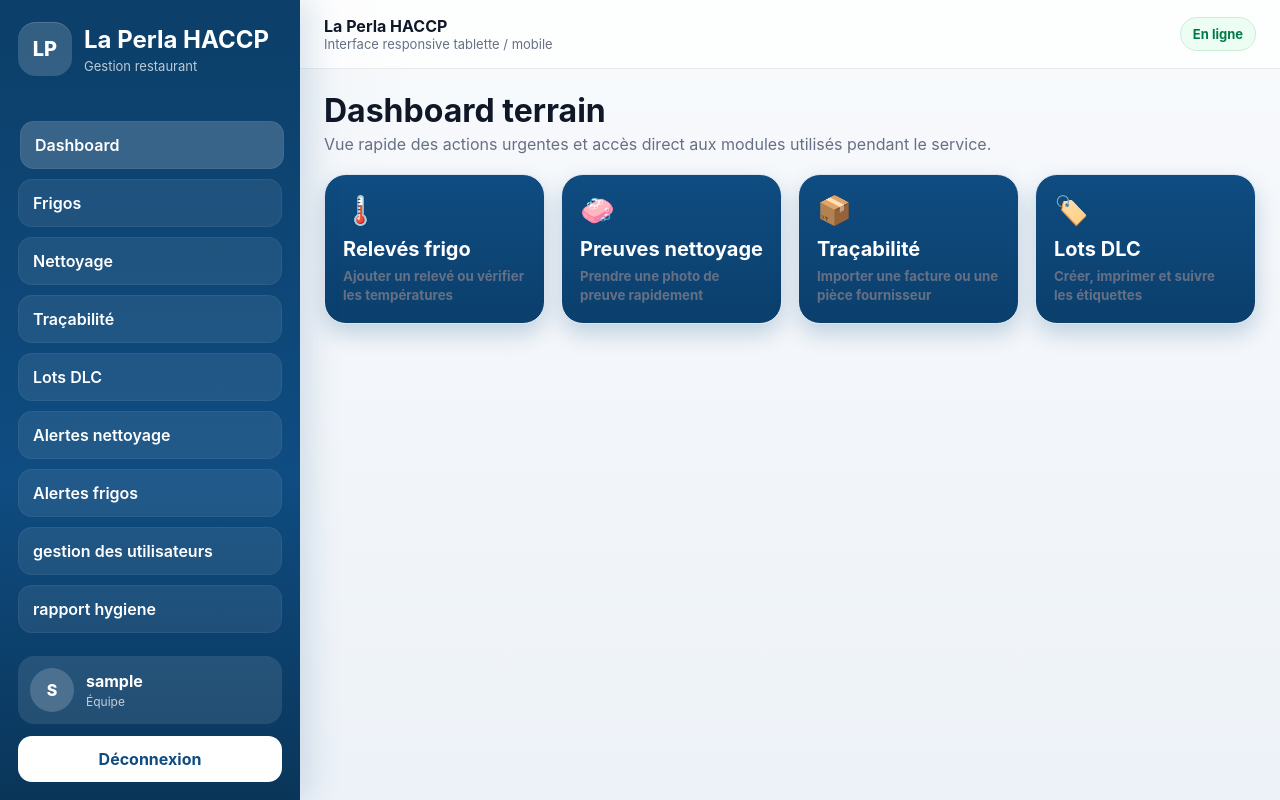
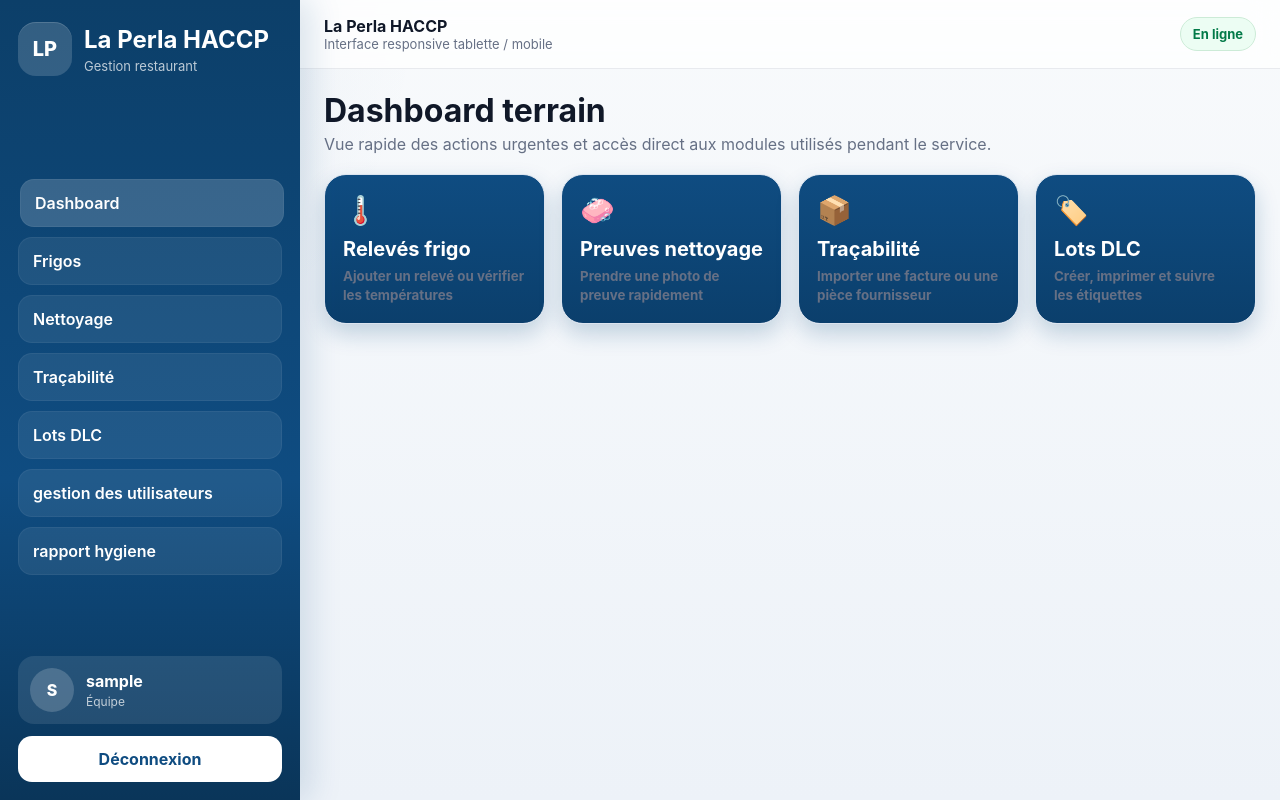
Before and after one commit to saadibe/HACPP-FRONT, an Angular app: page /dashboard in a window 1280 px wide. Built offline with nearby package versions, Linux system fonts and the light colour scheme; no server answers; sample sign-in values are in the browser's storage.

Commit message:
add report

```diff
--- a/src/app/layout/layout.component.ts
+++ b/src/app/layout/layout.component.ts
@@ -29,8 +29,6 @@ import { CommonModule } from '@angular/common';
           <a routerLink="/cleaning-zones" routerLinkActive="active" (click)="closeMenu()">Nettoyage</a>
           <a routerLink="/traceability" routerLinkActive="active" (click)="closeMenu()">Traçabilité</a>
           <a routerLink="/batches" routerLinkActive="active" (click)="closeMenu()">Lots DLC</a>
-          <a routerLink="/alerts/cleaning" routerLinkActive="active" (click)="closeMenu()">Alertes nettoyage</a>
-          <a routerLink="/alerts/fridges" routerLinkActive="active" (click)="closeMenu()">Alertes frigos</a>
           <a routerLink="/users" routerLinkActive="active" (click)="closeMenu()">gestion des utilisateurs</a>
           <a routerLink="/hygiene-report" routerLinkActive="active" (click)="closeMenu()">rapport hygiene</a>
         </nav>
```
